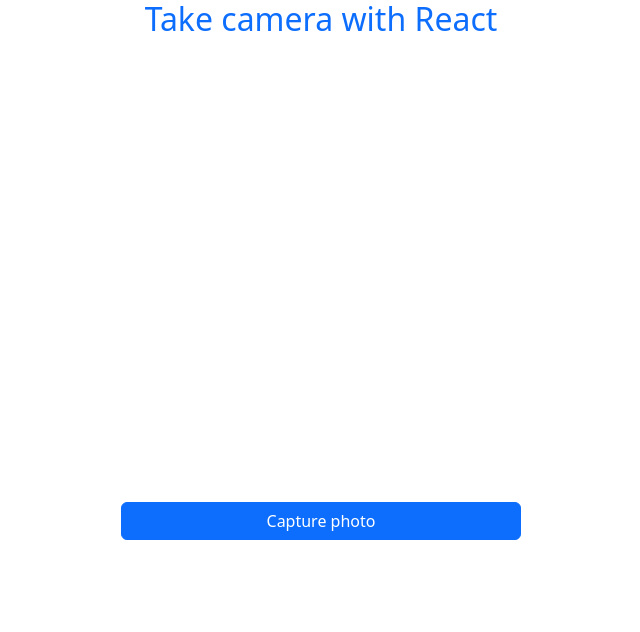
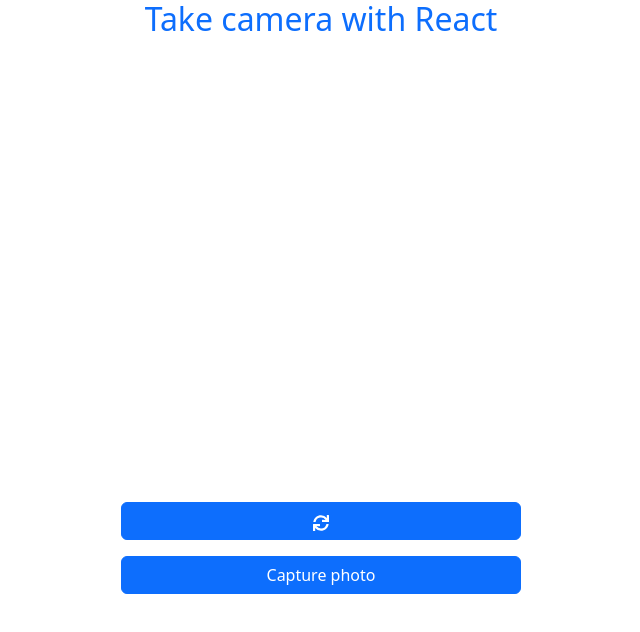
Before and after one commit to Tekhlay/reactcamera, a React (Create React App) app: page / in a window 1280 px wide. Both pictures are taken after a click on the button "Start Camera". Shown: the top 632 px of the page, without its empty margins (319-959 px from the left). Built offline with nearby package versions, Linux system fonts and the light colour scheme; no server answers.

Commit message:
Add switch camera options

```diff
--- a/src/component/profile.js
+++ b/src/component/profile.js
@@ -1,5 +1,6 @@
 import React, { useState } from "react";
 import Webcam from "react-webcam";
+import { FaSync } from "react-icons/fa";
 
 const videoConstraints = {
   width: 400,
@@ -11,6 +12,7 @@ const Profile = () => {
   const [imageSrc, setImageSrc] = useState('');
   const [isCameraActive, setIsCameraActive] = useState(false);
   const [isPhotoTaken, setIsPhotoTaken] = useState(false);
+  const [isFrontcamera, setIsFontcamera] = useState(true);
   const webcamRef = React.useRef(null);
 
   const capture = React.useCallback(() => {
@@ -30,6 +32,11 @@ const Profile = () => {
     setIsCameraActive(true); // Restart the camera
     setImageSrc(''); // Reset the image source when retaking the photo
     setIsPhotoTaken(false); // Reset the flag when retaking the photo
+  };
+
+  const handleSwitchCamera = () => {
+    setIsFontcamera(!isFrontcamera);
+    videoConstraints.facingMode = isFrontcamera ? "environment" : "user";
   };
 
   const handleNext = () => {
@@ -58,6 +65,9 @@ const Profile = () => {
                   width={400}
                   videoConstraints={videoConstraints}
                 />
+                <button onClick={handleSwitchCamera} className="btn btn-primary mt-3">
+                  <FaSync />
+                </button>
                 {!isPhotoTaken && (
                   <button onClick={capture} className="btn btn-primary mt-3">
                     Capture photo
```
